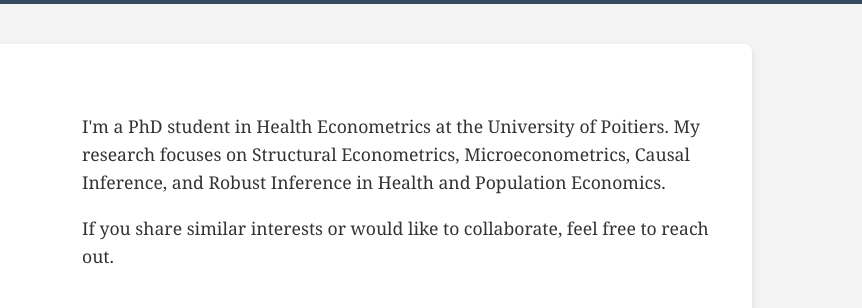
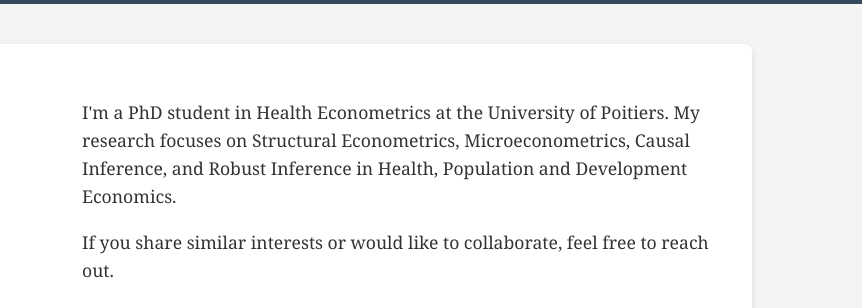
Before and after one commit to KOLANITadandjoa/KOLANITadandjoa, a plain HTML site: page index.html in a window 1280 px wide. Shown: the part 307-615 px from the top of the page, 418-1280 px from the left. Drawn offline with Linux system fonts and the light colour scheme.

Commit message:
Update index.html

```diff
--- a/index.html
+++ b/index.html
@@ -103,7 +103,7 @@
       <img src="https://raw.githubusercontent.com/KOLANITadandjoa/KOLANITadandjoa/main/photo_eric.jpg" alt="Tadandjoa Kolani" class="profile-photo">
     </div>
     <div class="bio-container">
-      <p>I'm a PhD student in Health Econometrics at the University of Poitiers. My research focuses on Structural Econometrics, Microeconometrics, Causal Inference, and Robust Inference in Health and Population Economics.</p>
+      <p>I'm a PhD student in Health Econometrics at the University of Poitiers. My research focuses on Structural Econometrics, Microeconometrics, Causal Inference, and Robust Inference in Health, Population and Development Economics.</p>
       <p>If you share similar interests or would like to collaborate, feel free to reach out.</p>
     </div>
   </main>
```
